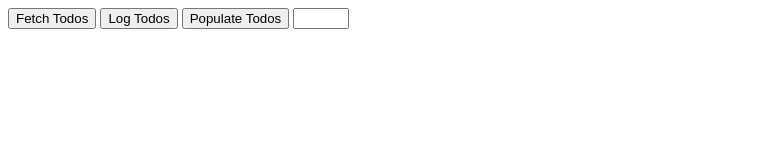
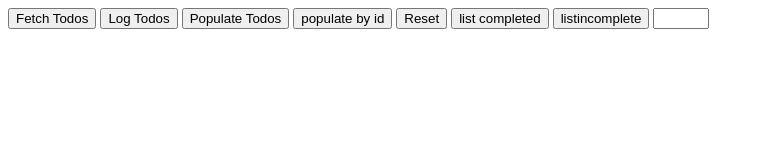
Before and after one commit to caglenoah/Dummy-Data-Todo-List, a plain HTML site: page index.html in a window 1280 px wide. Shown: the whole page, without its empty margins (0-764 px from the left). Drawn offline with Linux system fonts and the light colour scheme.

Commit message:
after tutoring with cesar

```diff
--- a/index.html
+++ b/index.html
@@ -4,7 +4,7 @@
     <meta charset="UTF-8">
     <meta http-equiv="X-UA-Compatible" content="IE=edge">
     <meta name="viewport" content="width=device-width, initial-scale=1.0">
-    <script src="script.js"></script>
+    <script defer src="script.js"></script>
     <title>dummyDataToDoList</title>
 </head>
 <body>
@@ -12,8 +12,13 @@
         <button onclick="fetchTodos()">Fetch Todos</button>
         <button onclick="logTodos()">Log Todos</button>
         <button onclick="populateTodos()">Populate Todos</button>
+        <button onclick="popById()">populate by id</button>
+        <button onclick="resetButton()">Reset</button>
+        <button onclick="compTodos()">list completed</button>
+        <button onclick="inCompTodos()">listincomplete</button>
         <input type="number" min="1" max="10" id="userNum" />
         <ol id="todo-list">
+
             <!-- LIs will go here -->
         </ol>
 
--- a/script.js
+++ b/script.js
@@ -12,6 +12,8 @@ let arrayOfTodos = [
     "completed": false
 }]
 
+const ol = document.getElementById("todo-list")
+
 const fetchTodos = () => {
     fetch('https://jsonplaceholder.typicode.com/todos')
     .then( (response) => response.json())
@@ -23,7 +25,7 @@ const logTodos = () => {
 }
 
 const populateTodos = () => {
-    const ol = document.getElementById("todo-list")
+    reset()
     for (let i = 0; i < arrayOfTodos.length; i++) {
         const li = document.createElement("li")
         const liText = document.createTextNode(arrayOfTodos[i].title)
@@ -33,4 +35,58 @@ const populateTodos = () => {
 
 }
 
-const selectedNumber = document.getElementById(userNum).value
+
+const reset = () => {
+    ol.innerHTML = ""
+}
+
+const resetButton = () => {
+    document.getElementById("userNum").value = ""
+    ol.innerHTML = ""
+}
+
+const popById = () => {
+    reset()
+    const numById = document.getElementById("userNum").value
+    console.log(numById)
+    const arrayOfTodosById = arrayOfTodos.filter((todo) => {
+        return todo.userId == numById
+    })
+    console.log(arrayOfTodosById)
+    for (let i = 0; i < arrayOfTodosById.length; i++) {
+        const li = document.createElement("li")
+        const liText = document.createTextNode(arrayOfTodosById[i].title)
+        li.appendChild(liText)
+        ol.appendChild(li)
+    }
+
+}
+
+const compTodos = () => {
+    reset()
+    const arrayOfCompletedTodos = arrayOfTodos.filter((todo) => {
+        console.log(typeof todo.completed)
+        return todo.completed == true
+    })
+    console.log(arrayOfCompletedTodos)
+    for (let i = 0; i < arrayOfCompletedTodos.length; i++) {
+        const li = document.createElement("li")
+        const liText = document.createTextNode(arrayOfCompletedTodos[i].title)
+        li.appendChild(liText)
+        ol.appendChild(li)
+    }
+}
+
+const inCompTodos = () => {
+    reset()
+    const arrayOfincompletedTodos = arrayOfTodos.filter((todo) => {
+        return todo.completed == false
+    })
+    console.log(arrayOfincompletedTodos)
+    for (let i = 0; i < arrayOfincompletedTodos.length; i++) {
+        const li = document.createElement("li")
+        const liText = document.createTextNode(arrayOfincompletedTodos[i].title)
+        li.appendChild(liText)
+        ol.appendChild(li)
+    }
+}
```
Also changed, not shown: 1 other file. Lines whose indentation alone changed are shown as unchanged.
